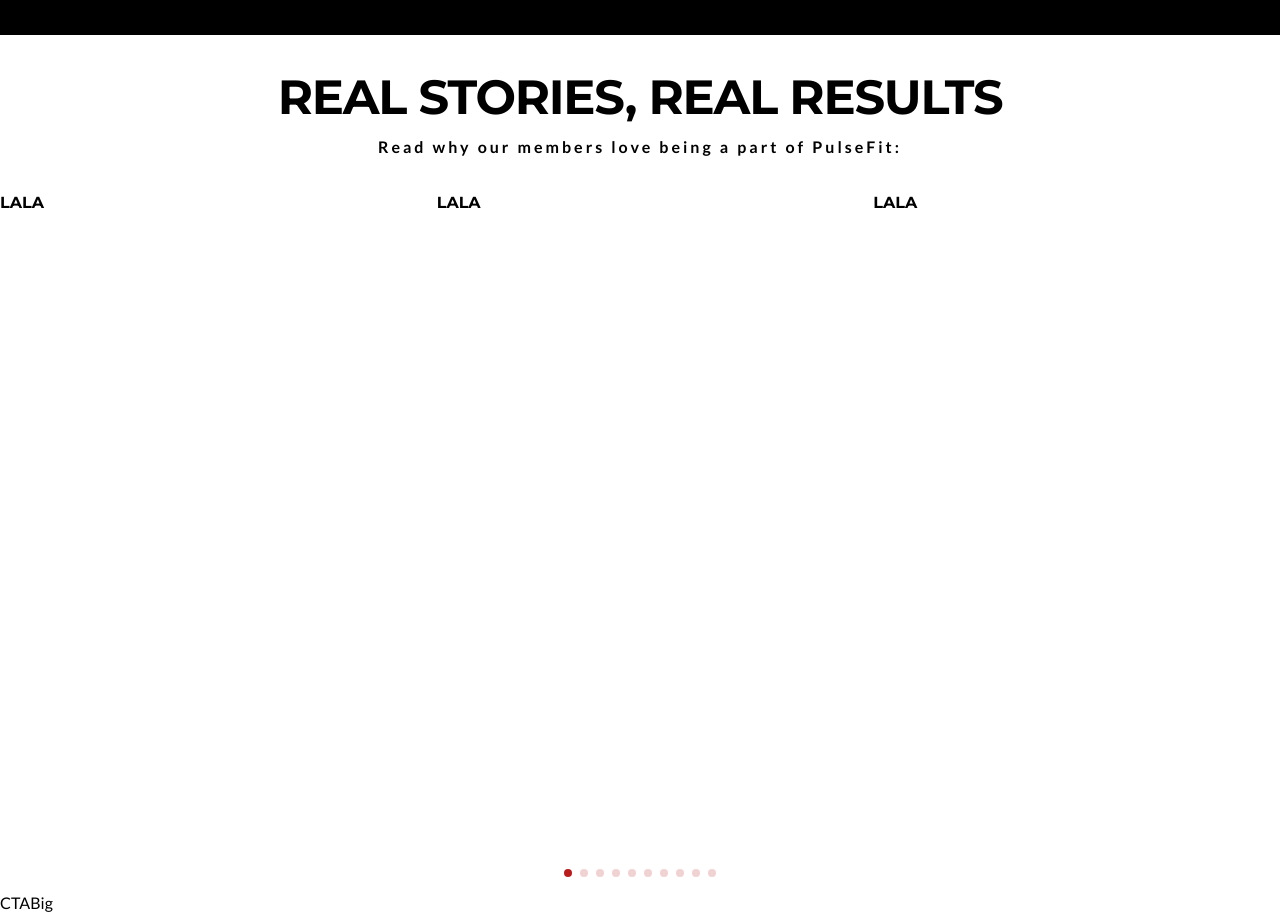
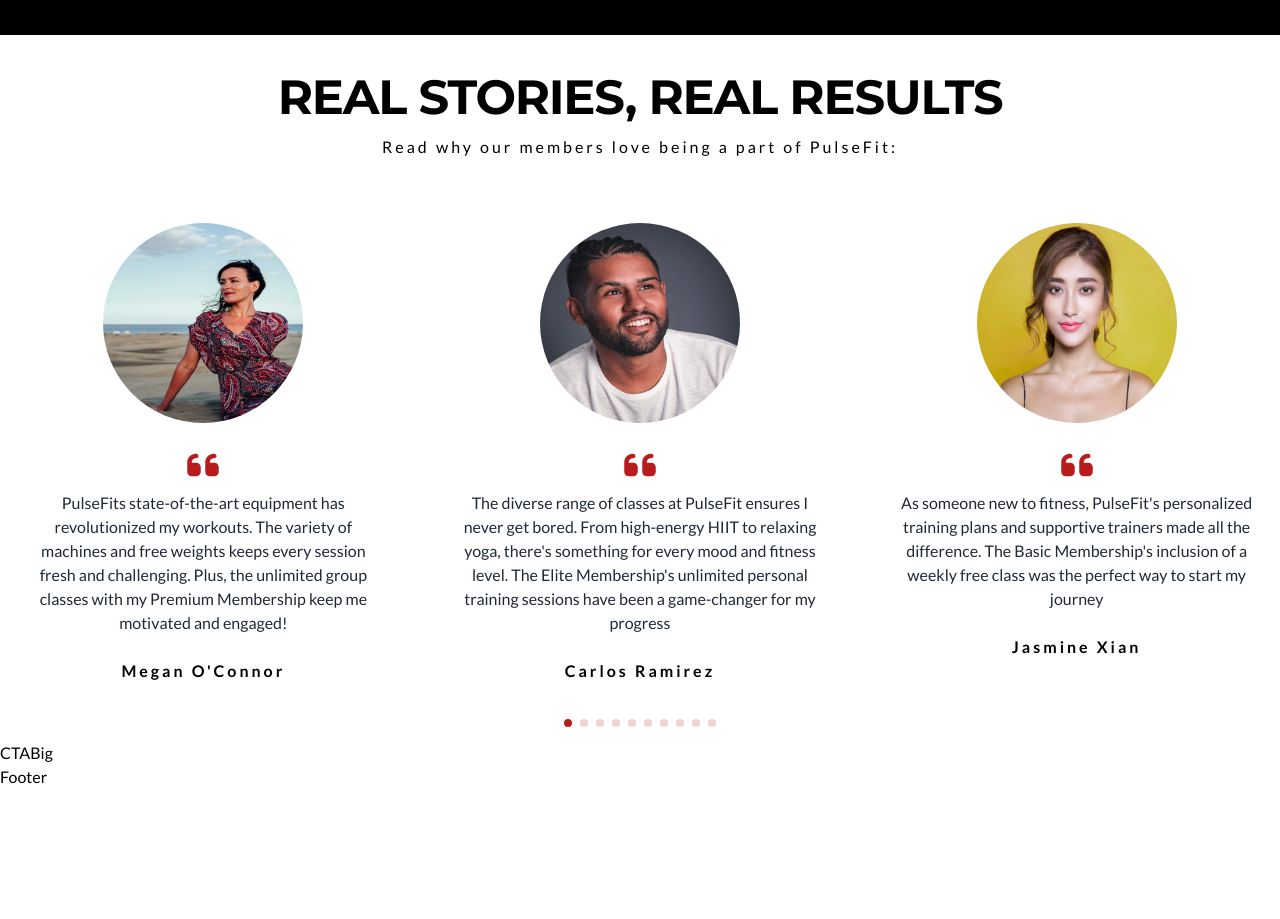
Before and after one commit to Quincy-Fer/pulse-fit, a Next.js app: page / in a window 1280 px wide. Shown: the part 4620-5539 px from the top of the page. After the commit the page ends 5409 px from the top, so only its background shows below. Built offline with nearby package versions, Linux system fonts and the light colour scheme.

Commit message:
Style testimonial cards

```diff
--- a/components/Testimonials.tsx
+++ b/components/Testimonials.tsx
@@ -21,12 +21,12 @@
         <h2 className="text-5xl tracking-tight  text-center leading-tight ">
           Real Stories, Real Results
         </h2>
-        <p className="tracking-[3px] text-center mt-2 font-bold">
+        <p className="tracking-[3px] text-center mt-2 text">
           Read why our members love being a part of PulseFit:
         </p>
       </div>
       <Swiper
-        className="h-[700px]"
+        className="h-[550px]"
         slidesPerView={1}
         spaceBetween={30}
         modules={[Pagination]}
@@ -44,9 +44,21 @@
       >
         {TESTIMONIALS.map((item) => {
           return (
-            <SwiperSlide key={item.key} className="h-full">
-              <h1>lala</h1>
-
+            <SwiperSlide key={item.key} className="">
+              <div className="flex flex-col  justify-center">
+                <div className="h-[200px] w-[200px] mt-8 self-center">
+                  <img
+                    src={item.image}
+                    alt={item.alt}
+                    className="bg-cover w-full h-full  rounded-full"
+                  />
+                </div>
+                <div className="flex flex-col justify-center p-4">
+                  <FaQuoteLeft className="self-center mt-2 text-4xl text-accent" />
+                  <p className="text-gray-800 text-center p-2">{item.text}</p>
+                  <p className="self-center mt-4 font-bold tracking-[3px]">{item.name}</p>
+                </div>
+              </div>
             </SwiperSlide>
           );
         })}
--- a/constants/index.js
+++ b/constants/index.js
@@ -161,6 +161,7 @@
      Plus, the unlimited group classes with my Premium Membership keep me motivated and engaged!",
     image: "/images/woman1.jpg",
     icon: IoMdQuote,
+    alt:'image of megan'
   },
   {
     name: "Carlos Ramirez",
@@ -169,6 +170,7 @@
     unlimited personal training sessions have been a game-changer for my progress",
     image: "/images/man1.jpg",
     icon: IoMdQuote,
+    alt:'image of carlos'
   },
   {
     name: "Jasmine Xian",
@@ -177,6 +179,7 @@
      inclusion of a weekly free class was the perfect way to start my journey",
     image: "/images/woman2.jpg",
     icon: IoMdQuote,
+    alt:'image of jasmine'
   },
   {
     name: "Ramesh Patel",
@@ -185,6 +188,7 @@
     Membership makes every visit feel like a treat. The priority booking for classes is also a huge plus!",
     image: "/images/man2.jpg",
     icon: IoMdQuote,
+    alt:'image of ramesh'
   },
   {
     name: "Chloe Edwards",
@@ -192,6 +196,7 @@
     text: "The holistic approach at PulseFit, from the advanced recovery tools to the exclusive wellness workshops, is what sets it apart. My Elite Membership allows me access to all these benefits, making every workout session more effective and enjoyable",
     image: "/images/woman3.jpg",
     icon: IoMdQuote,
+    alt:'image of chloe'
   },
   {
     name: "Noah Sullivan",
@@ -199,6 +204,7 @@
     text: "PulseFit's community vibe and high-energy classes have completely transformed my fitness routine. The diverse class offerings and premium facilities available with my membership keep me motivated and excited to come back every day",
     image: "/images/man3.jpg",
     icon: IoMdQuote,
+    alt:'image of noah'
   },
   {
     name: "Sofia Martinez",
@@ -206,6 +212,7 @@
     text: "The variety of classes at PulseFit is amazing. Whether I'm doing a high-intensity workout or a relaxing yoga session, the facilities and expert trainers make each experience unique. The unlimited classes and personalized plan from my Premium Membership are invaluable",
     image: "/images/woman4.jpg",
     icon: IoMdQuote,
+    alt:'image of sofia'
   },
   {
     name: "Jack Lee",
@@ -213,6 +220,7 @@
     text: "I'm blown away by the quality of service at PulseFit. The Elite Membership's benefits, including unlimited personal training sessions and exclusive workshops, have elevated my fitness journey to new heights. The amenities are top-notch",
     image: "/images/man4.jpg",
     icon: IoMdQuote,
+    alt:'image of jack'
   },
   {
     name: "Emily Boss",
@@ -220,6 +228,7 @@
     text: "PulseFit's CoreBlast Bootcamp is my favorite! The focused core workouts have strengthened my abs and back, and the Basic Membership's inclusion of a weekly class is perfect for staying on track with my goals",
     image: "/images/woman5.jpg",
     icon: IoMdQuote,
+    alt:'image of emily'
   },
   {
     name: "Liam Roberts",
@@ -227,6 +236,7 @@
     text: "The variety of classes at PulseFit ensures I stay engaged and challenged. From Boxing Burn to Pilates Fusion, the Premium Membership's unlimited access is worth every penny. Plus, the 10% discount on merchandise is a nice bonus!",
     image: "/images/man5.jpg",
     icon: IoMdQuote,
+    alt:'image of liam'
   },
   {
     name: "Olivia Wilson",
@@ -234,6 +244,7 @@
     text: "PulseFit's commitment to wellness is evident in its exceptional recovery amenities. The advanced recovery tools and personalized nutrition plans included with my Elite Membership have made a huge difference in my overall well-being.",
     image: "/images/woman6.jpg",
     icon: IoMdQuote,
+    alt:'image of olivia'
   },
   {
     name: "Ryan Mitchell",
@@ -241,5 +252,6 @@
     text: "The community at PulseFit is incredibly supportive. With my Basic Membership, I've enjoyed trying different classes and meeting new people. The friendly atmosphere and high-quality equipment make it a fantastic place to work out.",
     image: "/images/man6.jpg",
     icon: IoMdQuote,
+    alt:'image of ryan'
   },
 ];
```
